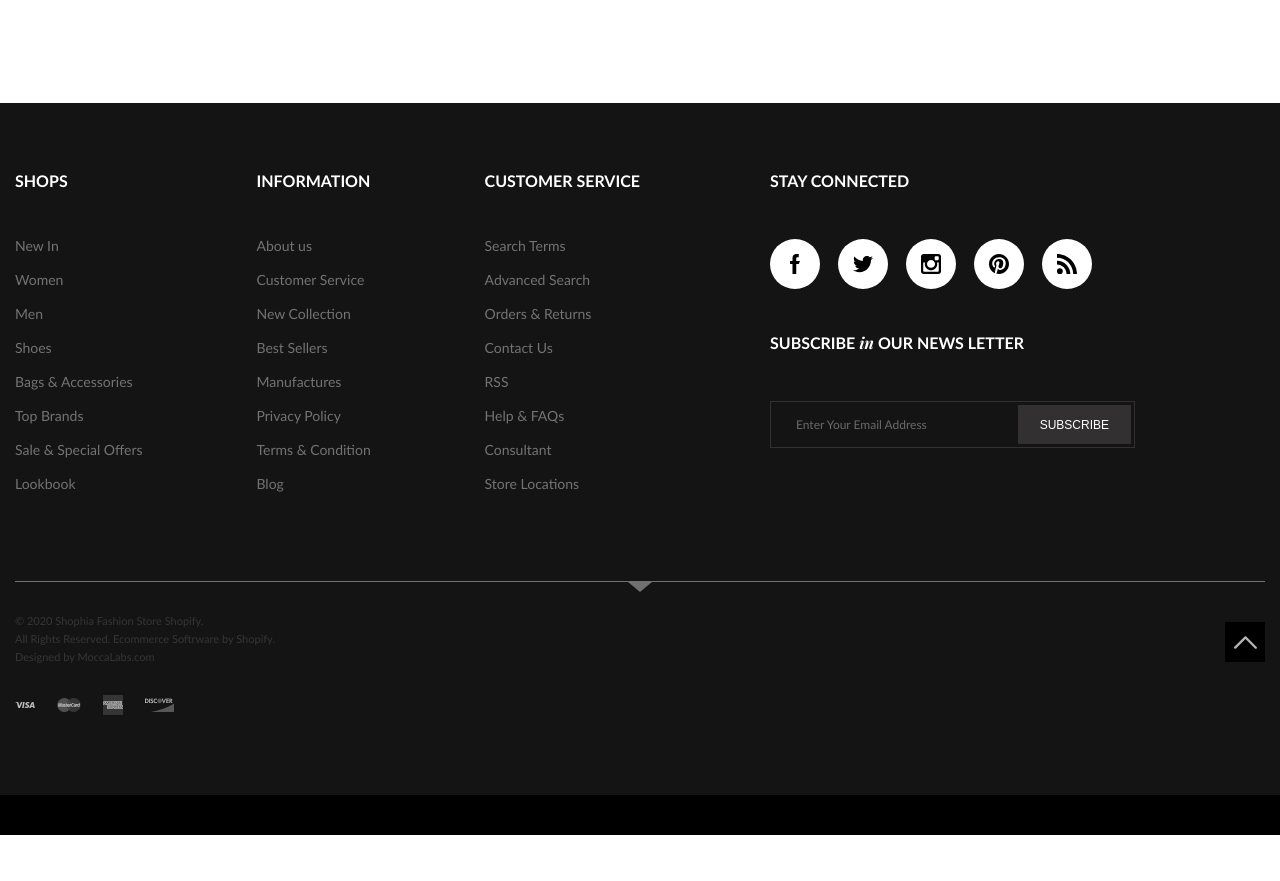
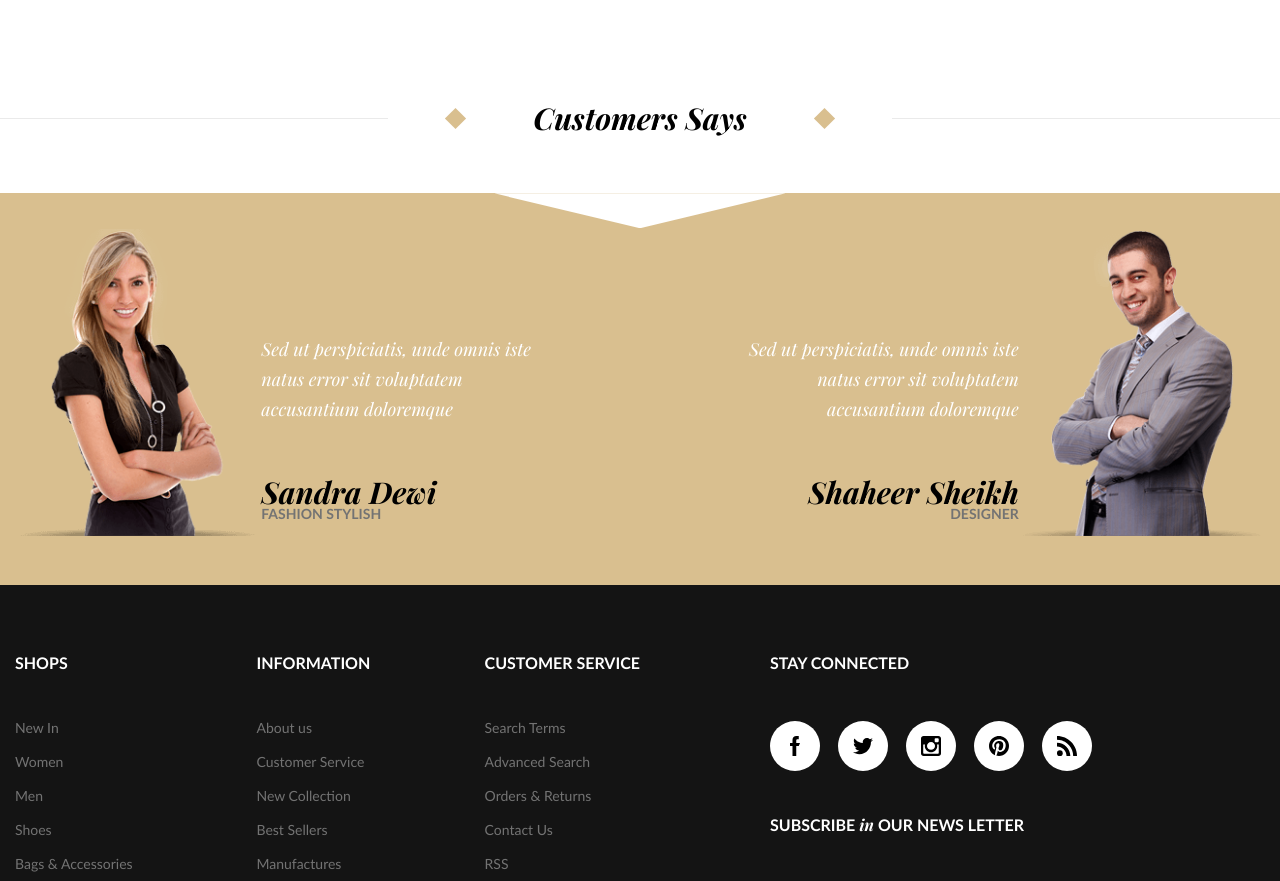
Before and after one commit to NtonBala/test-front, a React (Create React App) app: page / in a window 1280 px wide. Shown: the part 2816-3697 px from the top of the page. Before the commit the page ends 3651 px from the top, so only its background shows below. Built offline with nearby package versions, Linux system fonts and the light colour scheme.

Commit message:
Add Brands section

```diff
--- a/src/App.js
+++ b/src/App.js
@@ -10,6 +10,7 @@ import {
   Banner,
   Showcase,
   Collection,
+  Brands,
 } from './layout';
 
 // Instruments
@@ -38,6 +39,9 @@ const App = () => {
         <div className="content">
           <Collection />
         </div>
+
+
+        <Brands />
       </main>
 
       <Footer />
--- /dev/null
+++ b/src/layout/Brands/Brands.scss
@@ -0,0 +1,101 @@
+@import '../../styles/variables/index';
+
+
+.brands-backstage {
+  background-color: $color_decor;
+}
+
+.brands-title-wrapper {
+  margin-bottom: 60px;
+}
+
+.brands {
+  position: relative;
+  padding: 36px 0 49px;
+
+  &:before {
+    content: "";
+    display: block;
+    position: absolute;
+    top: 0;
+    left: 50%;
+    transform: translateX(-50%);
+    width: 23.3%;
+    height: 0;
+    padding-bottom: 2.8%;
+    background-color: $color_secondary;
+    clip-path: polygon(50% 100%, 0 0, 100% 0);
+  }
+
+  &__inner {
+    display: flex;
+    justify-content: space-between;
+  }
+
+  &__inner-left,
+  &__inner-right {
+    flex-grow: 1;
+    display: flex;
+  }
+
+  &__inner-right {
+    justify-content: flex-end;
+    text-align: right;
+  }
+
+  &__img-wrapper {
+    position: relative;
+    width: 39.4%;
+
+    &:before {
+      content: "";
+      display: block;
+      height: 0;
+      padding-bottom: 124.41%;
+    }
+
+  }
+
+  &__img {
+    position: absolute;
+    top: 0;
+    left: 0;
+    width: 100%;
+    height: 100%;
+  }
+
+  &__testimonial {
+    display: flex;
+    flex-direction: column;
+    justify-content: flex-end;
+    width: 44.8%;
+    font-family: $PlayfairDisplay;
+    font-style: italic;
+
+    &-text {
+      margin-bottom: 53px;
+      color: $color_secondary;
+      font-size: 18px;
+      line-height: 1.67;
+    }
+
+    &-author {
+      margin-bottom: 15px;
+      font-weight: 700;
+      font-size: 30px;
+
+      &-position {
+        display: block;
+        text-transform: uppercase;
+        color: $grey_55;
+        font-family: $Lato;
+        font-style: normal;
+        font-weight: 700;
+        font-size: 14px;
+      }
+
+    }
+
+  }
+
+}
--- /dev/null
+++ b/src/layout/Brands/index.js
@@ -0,0 +1,62 @@
+// Core
+import React from 'react';
+
+// Components
+import { SectionTitle } from '../../components';
+
+// Instruments
+import './Brands.scss';
+import brandsImgLeft from '../../images/brands-left.png';
+import brandsImgRight from '../../images/brands-right.png';
+
+const Brands = () => {
+  return (
+    <div>
+      <div className="brands-title-wrapper">
+        <SectionTitle>Customers Says</SectionTitle>
+      </div>
+
+      <div className="brands-backstage">
+        <div className="content">
+          <div className="brands">
+            <div className="brands__inner">
+              <div className="brands__inner-left">
+                <div className="brands__img-wrapper">
+                  <img className="brands__img" src={ brandsImgLeft } alt="" />
+                </div>
+
+                <div className="brands__testimonial">
+                  <p className="brands__testimonial-text">
+                    Sed ut perspiciatis, unde omnis iste natus error sit voluptatem accusantium doloremque
+                  </p>
+
+                  <p className="brands__testimonial-author">
+                    Sandra Dewi <span className="brands__testimonial-author-position">Fashion stylish</span>
+                  </p>
+                </div>
+              </div>
+
+              <div className="brands__inner-right">
+                <div className="brands__testimonial">
+                  <p className="brands__testimonial-text">
+                    Sed ut perspiciatis, unde omnis iste natus error sit voluptatem accusantium doloremque
+                  </p>
+
+                  <p className="brands__testimonial-author">
+                    Shaheer Sheikh <span className="brands__testimonial-author-position">Designer</span>
+                  </p>
+                </div>
+
+                <div className="brands__img-wrapper">
+                  <img className="brands__img" src={ brandsImgRight } alt="" />
+                </div>
+              </div>
+            </div>
+          </div>
+        </div>
+      </div>
+    </div>
+  );
+};
+
+export { Brands };
--- a/src/layout/Collection/index.js
+++ b/src/layout/Collection/index.js
@@ -49,9 +49,9 @@ const cards = [
 ];
 
 const Collection = () => {
-  const cardsJSX = cards.map((item) => {
+  const cardsJSX = cards.map((item, i) => {
     return (
-      <div className="collection__card-wrapper">
+      <div key={ i } className="collection__card-wrapper">
         <CollectionCard { ...item } />
       </div>
     );
--- a/src/layout/index.js
+++ b/src/layout/index.js
@@ -5,3 +5,4 @@ export { Footer } from './Footer';
 export { Banner } from './Banner';
 export { Showcase } from './Showcase';
 export { Collection } from './Collection';
+export { Brands } from './Brands';
```
Also changed, not shown: src/images/brands-left.png (added), src/images/brands-right.png (added).
